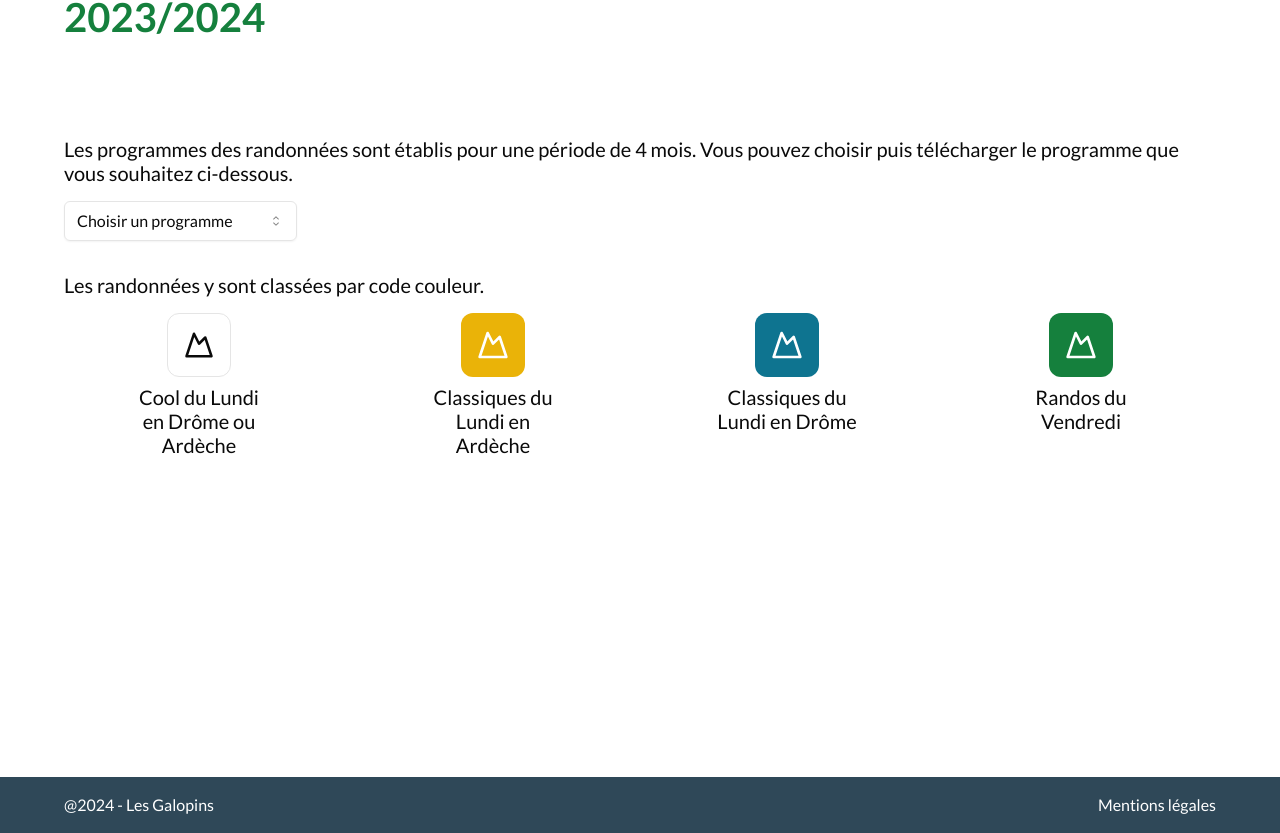
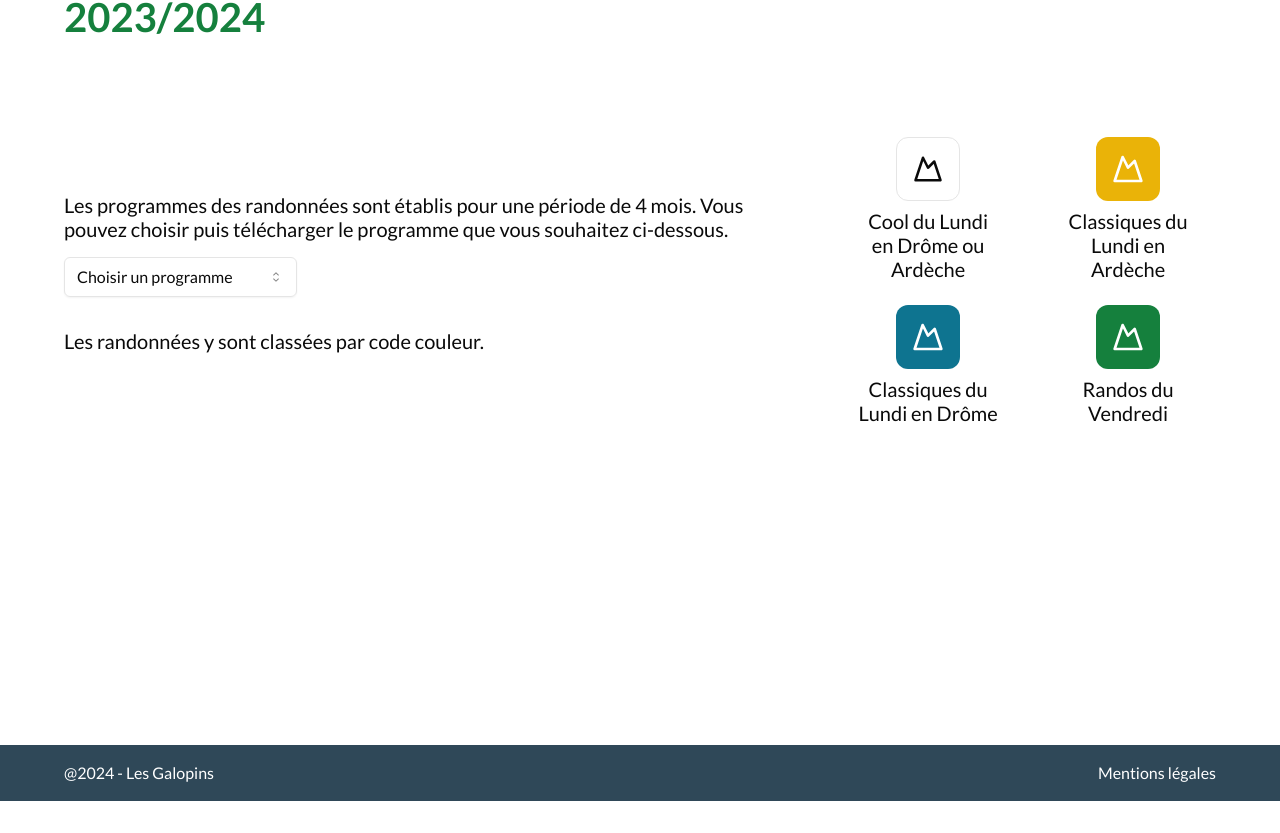
Before and after one commit to SebastienLaurentt/Galopins-Next-V2, a Next.js app: page /parcours in a window 1280 px wide. Shown: the part 1748-2581 px from the top of the page. After the commit the page ends 2549 px from the top, so only its background shows below. Built offline with nearby package versions, Linux system fonts and the light colour scheme.

Commit message:
update parcours page responsive

```diff
--- a/app/(root)/parcours/page.tsx
+++ b/app/(root)/parcours/page.tsx
@@ -126,16 +126,19 @@ function Parcours() {
           title="Programme de la saison "
           titleHighlight="2023/2024"
         />
+        <div className="flex flex-col lg:flex-row lg:items-center  lg:gap-x-6">
+          <div className="mb-4 lg:w-1/2 xl:w-2/3 xl:pr-4">
             <p>
-          Les programmes des randonnées sont établis pour une période de 4 mois.
-          Vous pouvez choisir puis télécharger le programme que vous souhaitez
-          ci-dessous.
+              Les programmes des randonnées sont établis pour une période de 4
+              mois. Vous pouvez choisir puis télécharger le programme que vous
+              souhaitez ci-dessous.
             </p>
             <ProgDownload />
-        <p className="pb-4 pt-8">
+            <p className="mt-8">
               Les randonnées y sont classées par code couleur.
             </p>
-        <ul className="flex flex-wrap justify-around gap-6">
+          </div>
+          <ul className="flex flex-wrap justify-around gap-6 lg:w-1/2 xl:w-1/3">
             <li>
               <ParcoursTags
                 tagColor="bg-white border"
@@ -163,6 +166,7 @@ function Parcours() {
               />{" "}
             </li>
           </ul>
+        </div>
       </Section>
     </main>
   );
```
Lines whose indentation alone changed are shown as unchanged.
